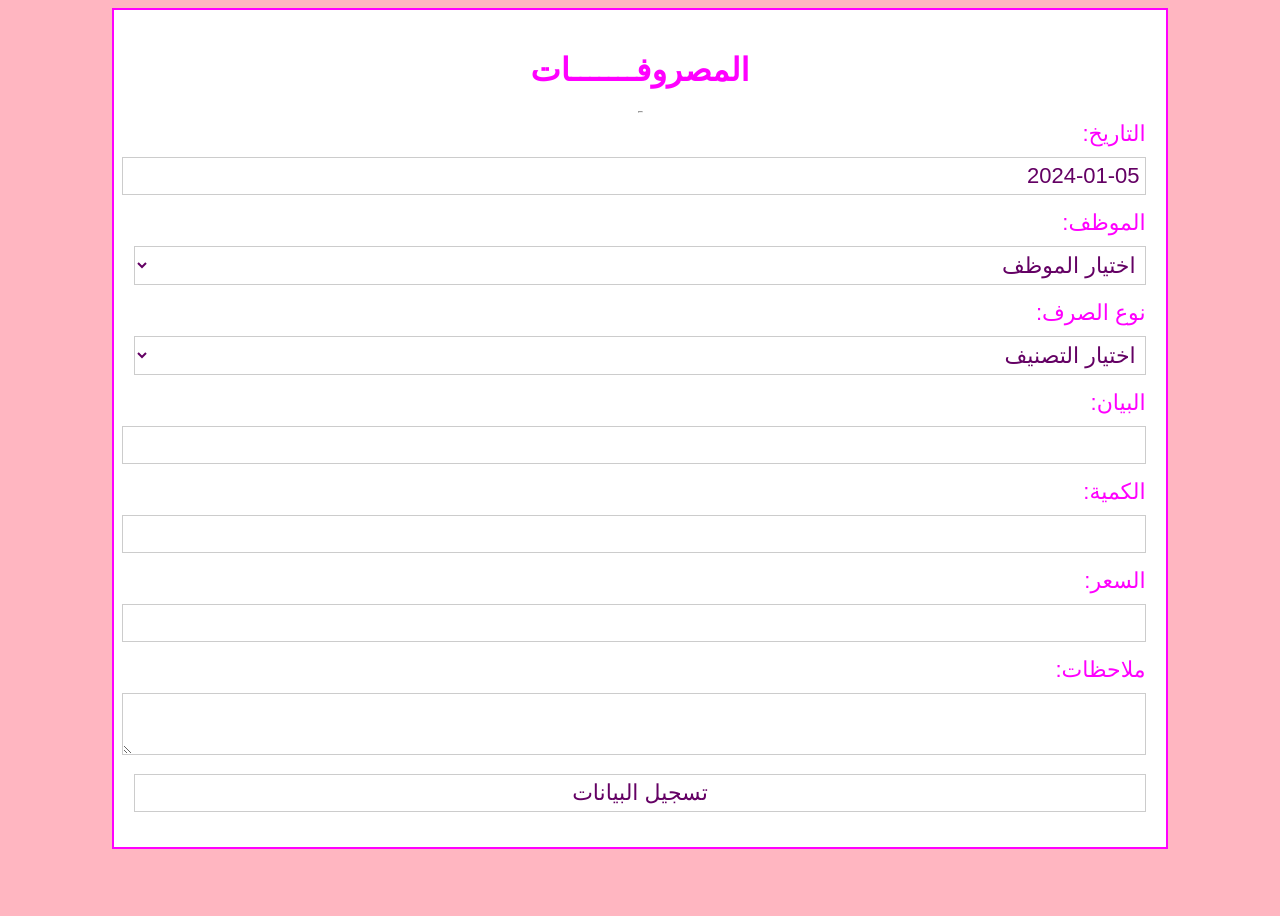
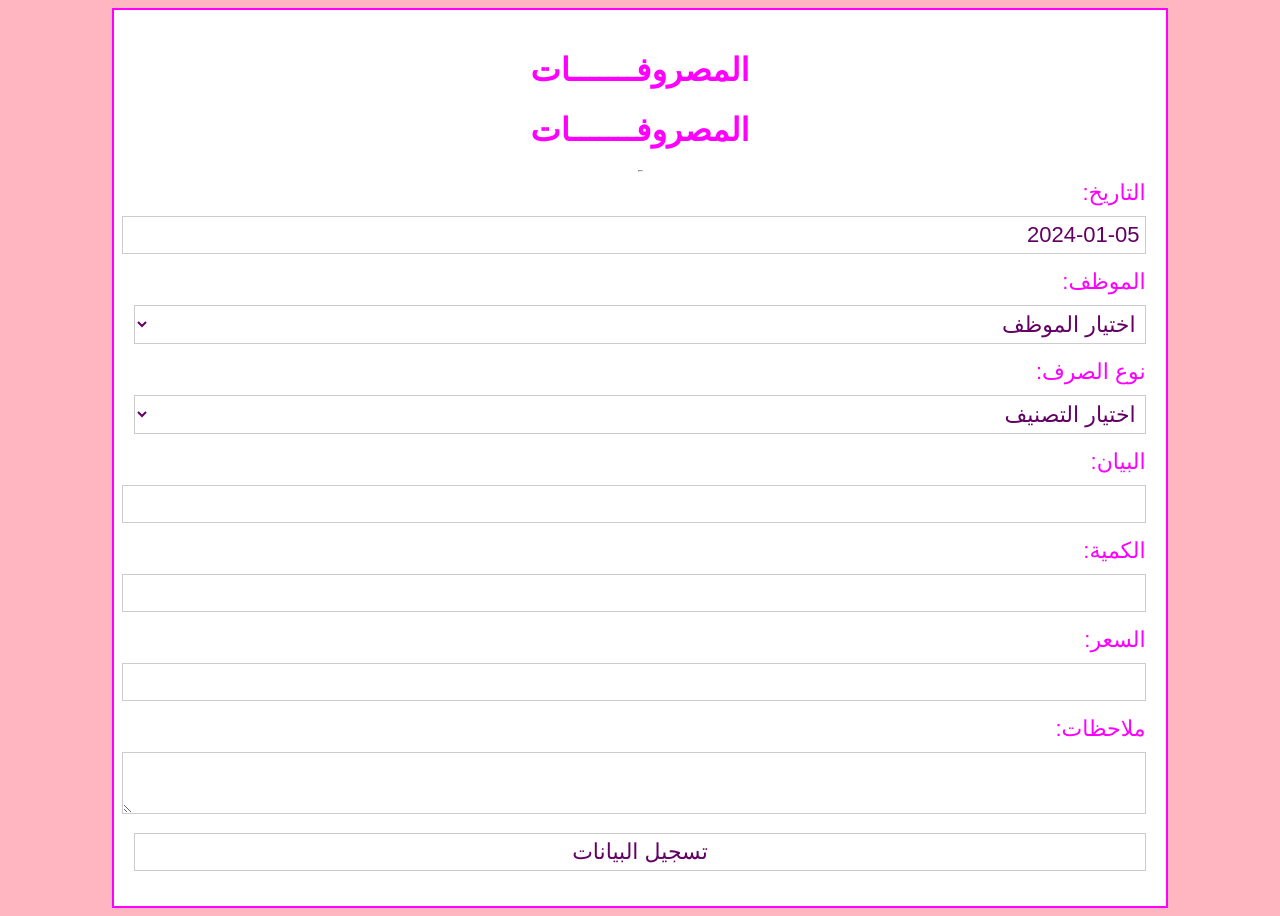
Before and after one commit to nasserAF/heak_elcakeSales, a plain HTML site: page expenses.html in a window 1280 px wide. Before the commit the page ends 857 px from the top, so only its background shows below. Drawn offline with Linux system fonts and the light colour scheme.

Commit message:
Add files via upload

```diff
--- a/expenses.html
+++ b/expenses.html
@@ -12,8 +12,9 @@
 <body>
     <div class="container">
     <h1>المصروفـــــــات</h1>
+    <h1>المصروفـــــــات</h1>
     <hr>
-    <form id="employeeForm" name="contact-form" method="post" action="" >
+    <form id="expensesForm" name="expensesForm" method="post" action="" >
         <label for="currentDate">التاريخ:</label>
         <input type="text" id="currentDate" name="currentDate" readonly>
 
@@ -59,7 +60,7 @@
 
     </form>
 </div>
-    <script src="customersSheet.js"></script>
+    <script src="expensesSheet.js"></script>
 
     <script>
         // Function to get the current date in the format YYYY-MM-DD
```
